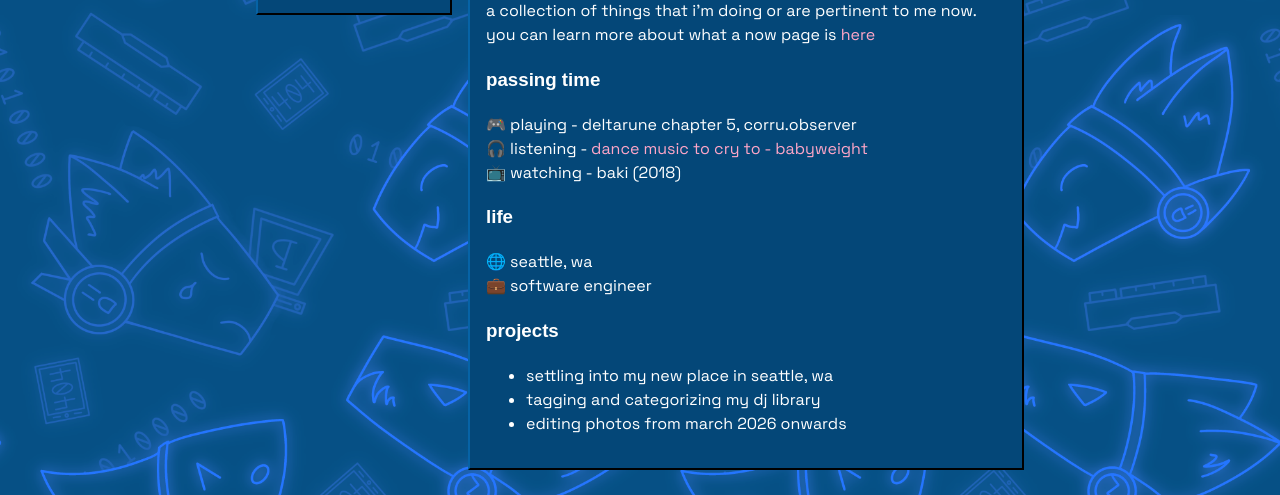
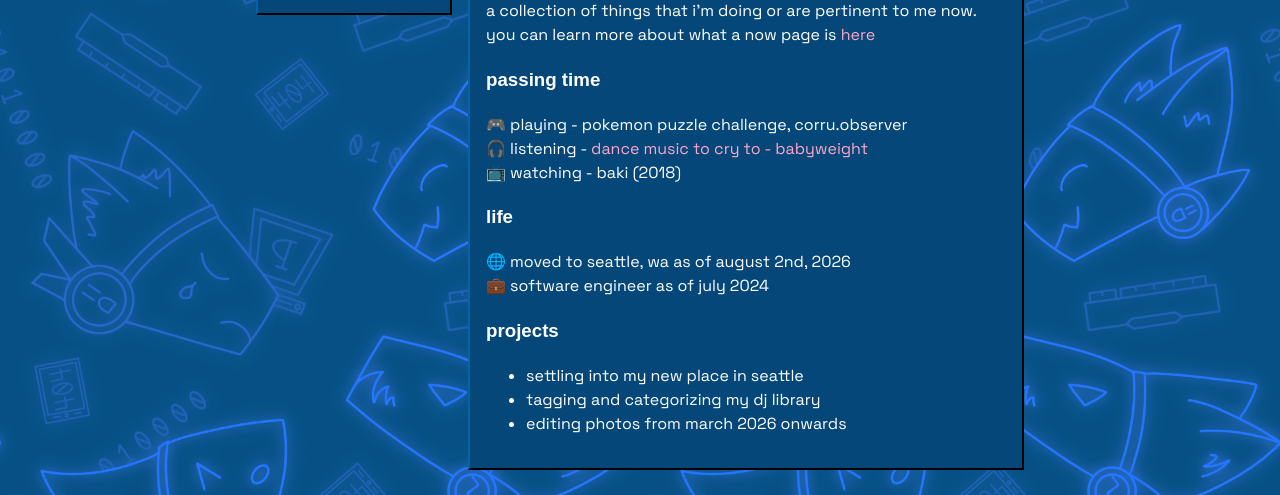
Before and after one commit to sabidesu/sabi.pink, an Eleventy site: page src/now.html in a window 1280 px wide. Shown: the part 305-800 px from the top of the page. Built offline with nearby package versions, Linux system fonts and the light colour scheme; Eleventy itself is replaced by a stand-in of ours; files that its build step writes are made by us from their sources; a web font is replaced by a local one.

Commit message:
update now page

```diff
--- a/src/now.html
+++ b/src/now.html
@@ -18,7 +18,7 @@ date: Last Modified
 <h3>passing time</h3>
 
 <p>
-  🎮 playing - deltarune chapter 5, corru.observer
+  🎮 playing - pokemon puzzle challenge, corru.observer
   <br />
   🎧 listening -
   <a href="https://youtu.be/YYfFJMRRipg">dance music to cry to - babyweight</a>
@@ -29,15 +29,15 @@ date: Last Modified
 <h3>life</h3>
 
 <p>
-  🌐 seattle, wa
+  🌐 moved to seattle, wa as of august 2nd, 2026
   <br />
-  💼 software engineer
+  💼 software engineer as of july 2024
 </p>
 
 <h3>projects</h3>
 
 <ul>
-  <li>settling into my new place in seattle, wa</li>
+  <li>settling into my new place in seattle</li>
   <li>tagging and categorizing my dj library</li>
   <li>editing photos from march 2026 onwards</li>
 </ul>
```
